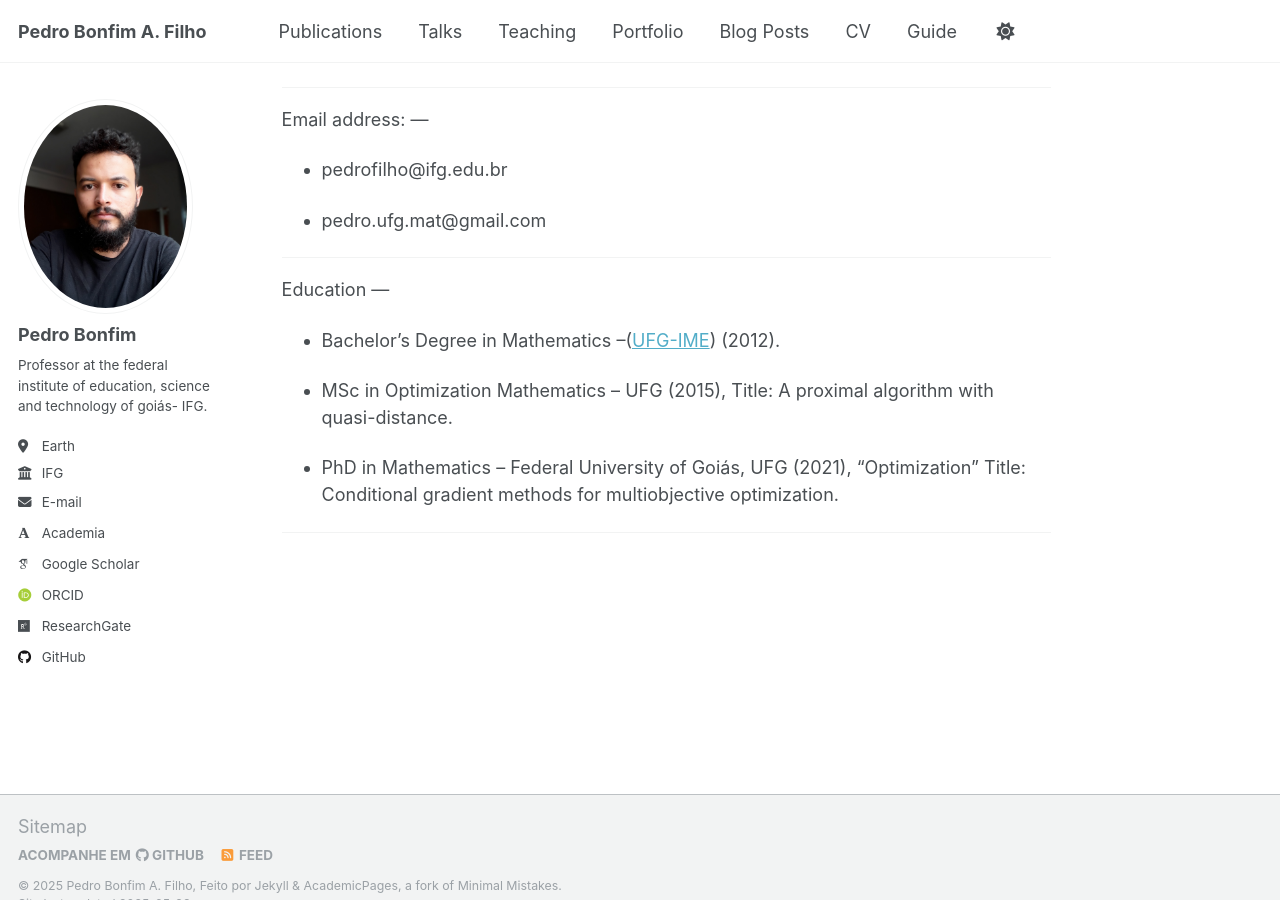
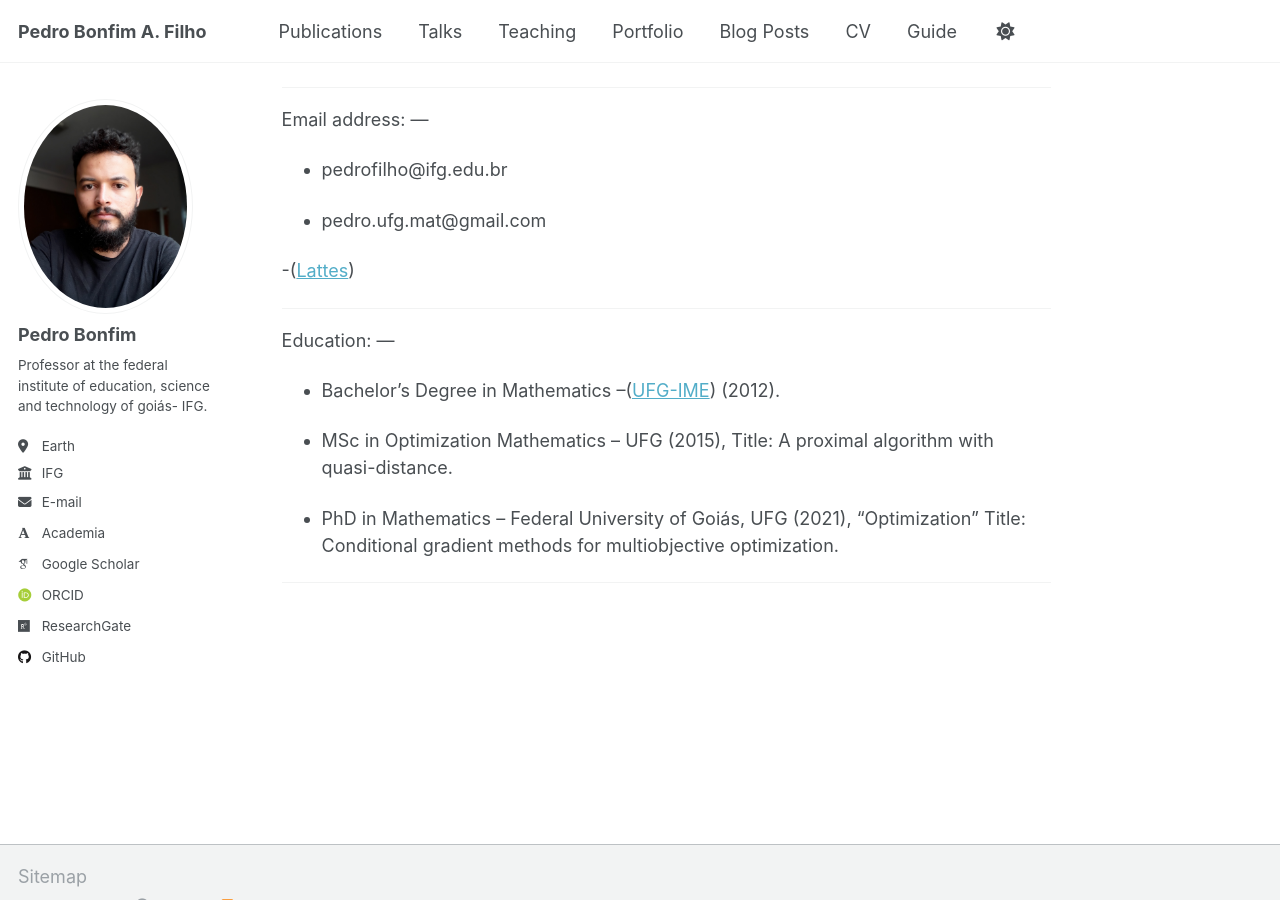
Before and after one commit to pedroassuncaofilho/pedroassuncaofilho.github.io, a Jekyll site: the page built from _pages/about.md, in a window 1280 px wide and 900 px high, scrolled down 461 px. Built offline with Jekyll 4.4.1, drawn with Linux system fonts in a browser that asks for light colours; some web fonts are replaced.

Commit message:
Update about.md

```diff
--- a/_pages/about.md
+++ b/_pages/about.md
@@ -32,8 +32,10 @@ Email address:
 
 - pedro.ufg.mat@gmail.com
 
+-([Lattes](http://lattes.cnpq.br/2338264779032585))
+
 ---
-Education
+Education:
 ---
 - Bachelor's Degree in Mathematics –([UFG-IME](https://ime.ufg.br/)) (2012).
 
```
